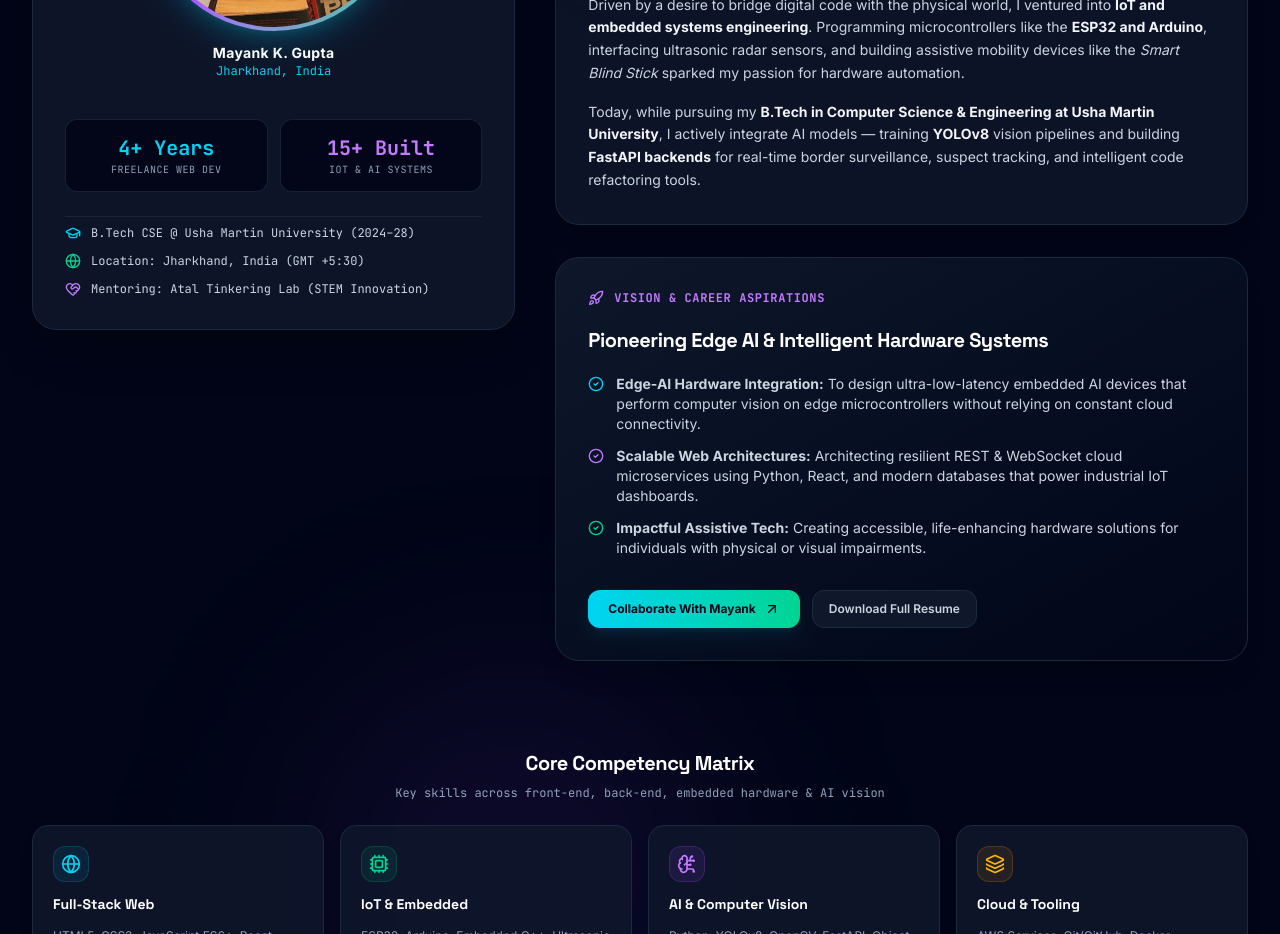
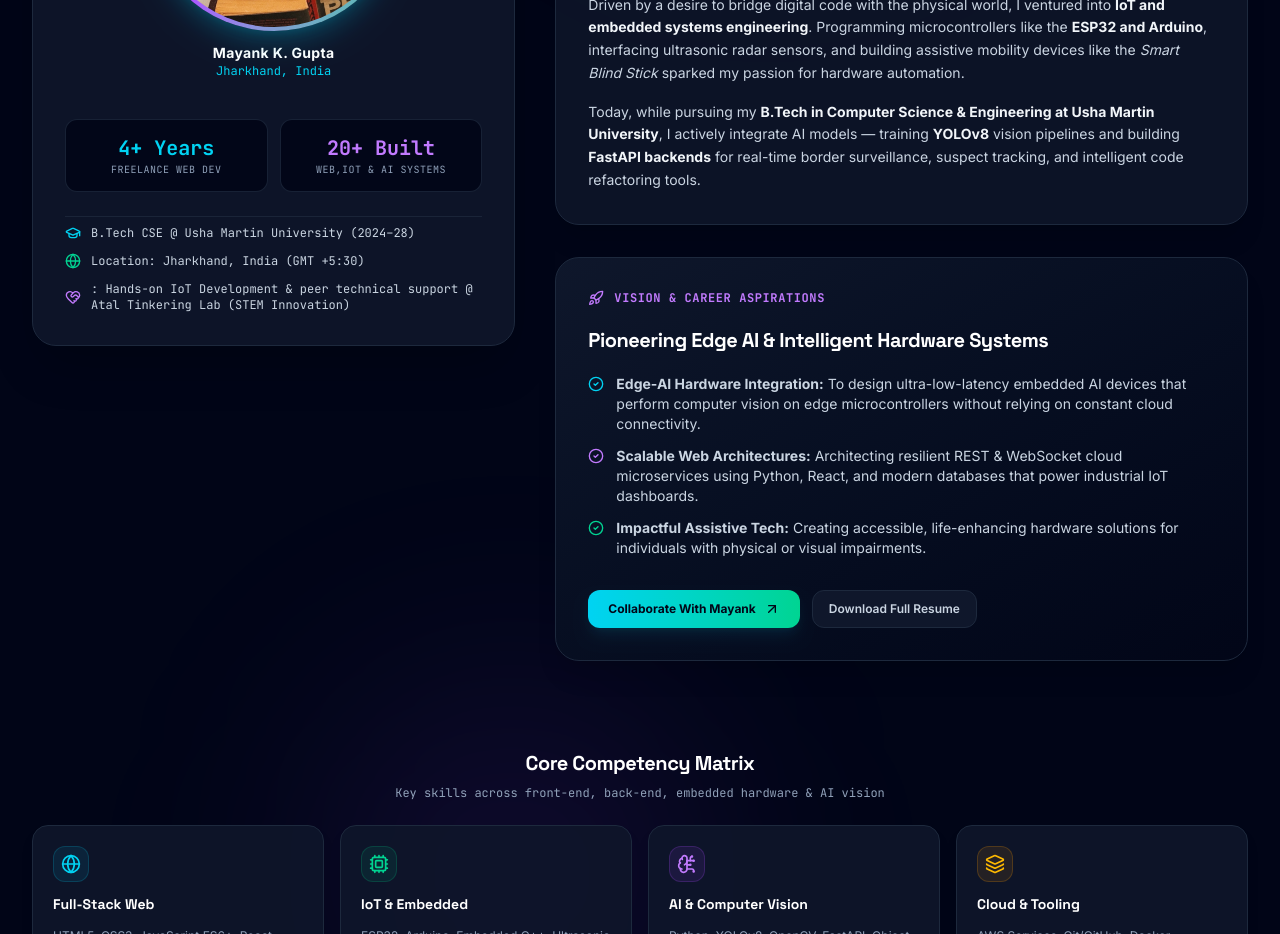
Before and after one commit to notmynk-io/Portfolio, a React (Vite) app: page / in a window 1280 px wide. Shown: the part 1320-2254 px from the top of the page. Built offline with nearby package versions, Linux system fonts and the light colour scheme.

Commit message:
Update AboutMe.tsx

```diff
--- a/src/components/AboutMe.tsx
+++ b/src/components/AboutMe.tsx
@@ -85,8 +85,8 @@ export const AboutMe: React.FC<AboutMeProps> = ({ onOpenResume, onOpenContact })
                   <div className="text-[10px] text-slate-400 uppercase tracking-wider">Freelance Web Dev</div>
                 </div>
                 <div className="bg-slate-950 p-3.5 rounded-xl border border-slate-800/80 text-center">
-                  <div className="text-xl font-extrabold text-purple-400">15+ Built</div>
-                  <div className="text-[10px] text-slate-400 uppercase tracking-wider">IoT & AI Systems</div>
+                  <div className="text-xl font-extrabold text-purple-400">20+ Built</div>
+                  <div className="text-[10px] text-slate-400 uppercase tracking-wider">Web,IoT & AI Systems</div>
                 </div>
               </div>
 
@@ -102,7 +102,7 @@ export const AboutMe: React.FC<AboutMeProps> = ({ onOpenResume, onOpenContact })
                 </div>
                 <div className="flex items-center gap-2.5">
                   <HeartHandshake className="w-4 h-4 text-purple-400 shrink-0" />
-                  <span>Mentoring: Atal Tinkering Lab (STEM Innovation)</span>
+                  <span>: Hands-on IoT Development & peer technical support @ Atal Tinkering Lab (STEM Innovation)</span>
                 </div>
               </div>
 
```
